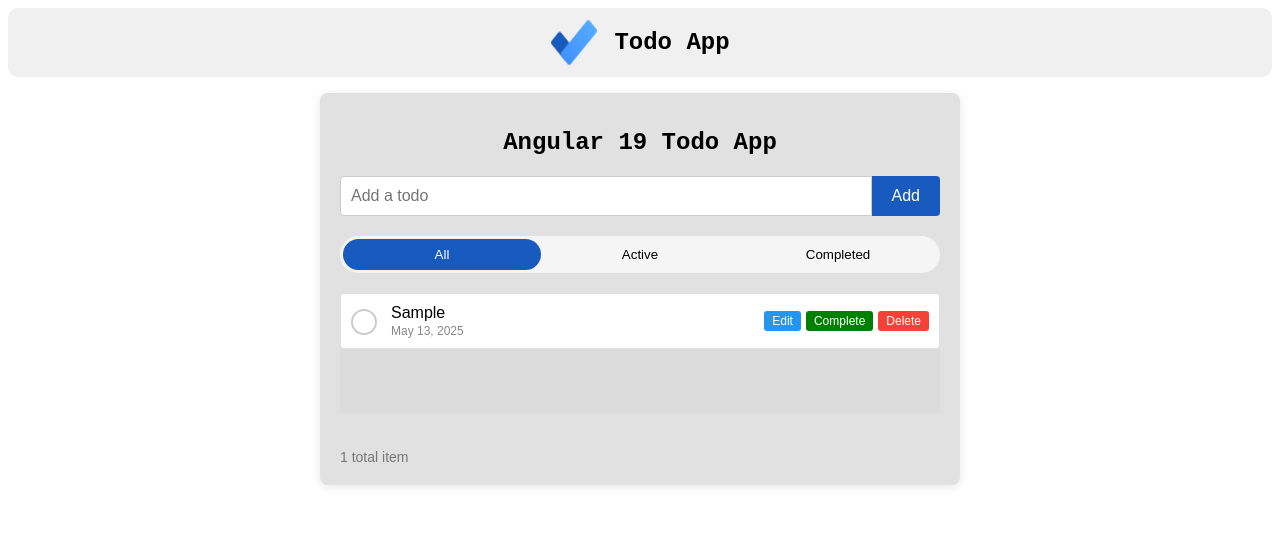
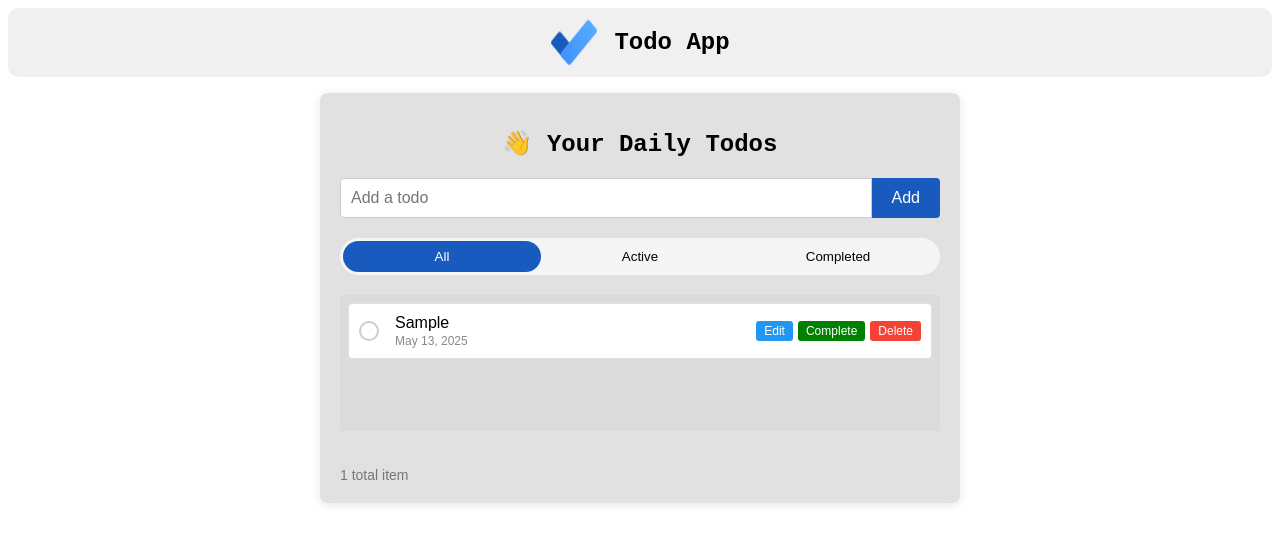
Before and after one commit to zeeshankhan8838/todo-signal-app, an Angular app: page / in a window 1280 px wide. Both pictures are taken after typing "Sample" into the empty fields and a click on the button "Add". Shown: the top 544 px of the page. Built offline with nearby package versions, Linux system fonts and the light colour scheme.

Commit message:
checkbox design updated

```diff
--- a/src/app/components/todo-main/todo-list/todo-list.component.scss
+++ b/src/app/components/todo-main/todo-list/todo-list.component.scss
@@ -5,8 +5,8 @@ $delete: #f44336;
 $border: #e0e0e0;
 $text-muted: #888;
 $bg-white: #fff;
-$bg-grey:#d9d9d9;
-$bg-yellow:#faaf0e;
+$bg-grey: #d9d9d9;
+$bg-yellow: #faaf0e;
 
 
 // Mixin for button styles
@@ -18,6 +18,17 @@ $bg-yellow:#faaf0e;
   padding: 3px 8px;
   cursor: pointer;
   font-size: 12px;
+}
+
+@mixin checkbox-after($border-color) {
+  display: block;
+  left: 6px;
+  top: 1px;
+  width: 3px;
+  height: 10px;
+  border: solid $border-color;
+  border-width: 0 3px 3px 0;
+  transform: rotate(45deg);
 }
 
 .todo {
@@ -47,8 +58,8 @@ $bg-yellow:#faaf0e;
       display: inline-block;
       position: relative;
       cursor: pointer;
-      width: 24px;
-      height: 24px;
+      width: 20px;
+      height: 20px;
 
       input[type="checkbox"] {
         opacity: 0;
@@ -57,52 +68,42 @@ $bg-yellow:#faaf0e;
         position: absolute;
       }
 
-      input[type="checkbox"]:checked ~ .checkmark {
+      input[type="checkbox"]:checked~.checkmark {
         background-color: #4caf50;
         border-color: #4caf50;
       }
 
       .checkmark {
         position: absolute;
-        top: 0; left: 0;
-        height: 26px; width: 26px;
+        top: 0;
+        left: 0;
+        height: 20px;
+        width: 20px;
         background-color: #fff;
         border: 2px solid #ccc;
         border-radius: 50%;
         transition: border-color 0.2s, background 0.2s;
         box-sizing: border-box;
+
         &:after {
           content: "";
           position: absolute;
           display: none;
         }
       }
-      &:hover{
-          border-color: #888;
+
+      &:hover {
+        border-color: #888;
       }
 
     }
 
     .custom-checkbox:hover .checkmark:after {
-      display: block;
-      left: 7px;
-      top: 1px;
-      width: 7px;
-      height: 13px;
-      border: solid #888;
-      border-width: 0 3px 3px 0;
-      transform: rotate(45deg);
+      @include checkbox-after($text-muted);
     }
 
-    .custom-checkbox input[type="checkbox"]:checked ~ .checkmark:after {
-      display: block;
-      left: 7px;
-      top: 1px;
-      width: 7px;
-      height: 13px;
-      border: solid #fff;
-      border-width: 0 3px 3px 0;
-      transform: rotate(45deg);
+    .custom-checkbox input[type="checkbox"]:checked~.checkmark:after {
+      @include  checkbox-after($bg-white)
     }
 
     .todo-edit-input {
@@ -140,6 +141,7 @@ $bg-yellow:#faaf0e;
       @include todo-btn($primary);
       // Individual button overrides below
     }
+
     button:disabled {
       background-color: #ccc;
       cursor: not-allowed;
@@ -152,6 +154,7 @@ $bg-yellow:#faaf0e;
     .complete-button {
       @include todo-btn($primary);
     }
+
     .undo-button {
       @include todo-btn($bg-yellow);
     }
--- a/src/app/components/todo-main/todo-main.component.html
+++ b/src/app/components/todo-main/todo-main.component.html
@@ -1,5 +1,9 @@
+    <div class="body-container">
+
     <div class="todo-container">
-        <h1 class="todo-title">Angular 19 Todo App</h1>
+        <h1 class="todo-title">
+          👋
+          Your Daily Todos </h1>
 
         <!-- Add Todo Form -->
         <div class="todo-form">
--- a/src/app/components/todo-main/todo-main.component.scss
+++ b/src/app/components/todo-main/todo-main.component.scss
@@ -58,6 +58,7 @@
     overflow-y: auto;
     min-height: 120px;
     background: #dbdbdb;
+    padding: 0.5rem;
 
     .empty-message {
       text-align: center;
```
